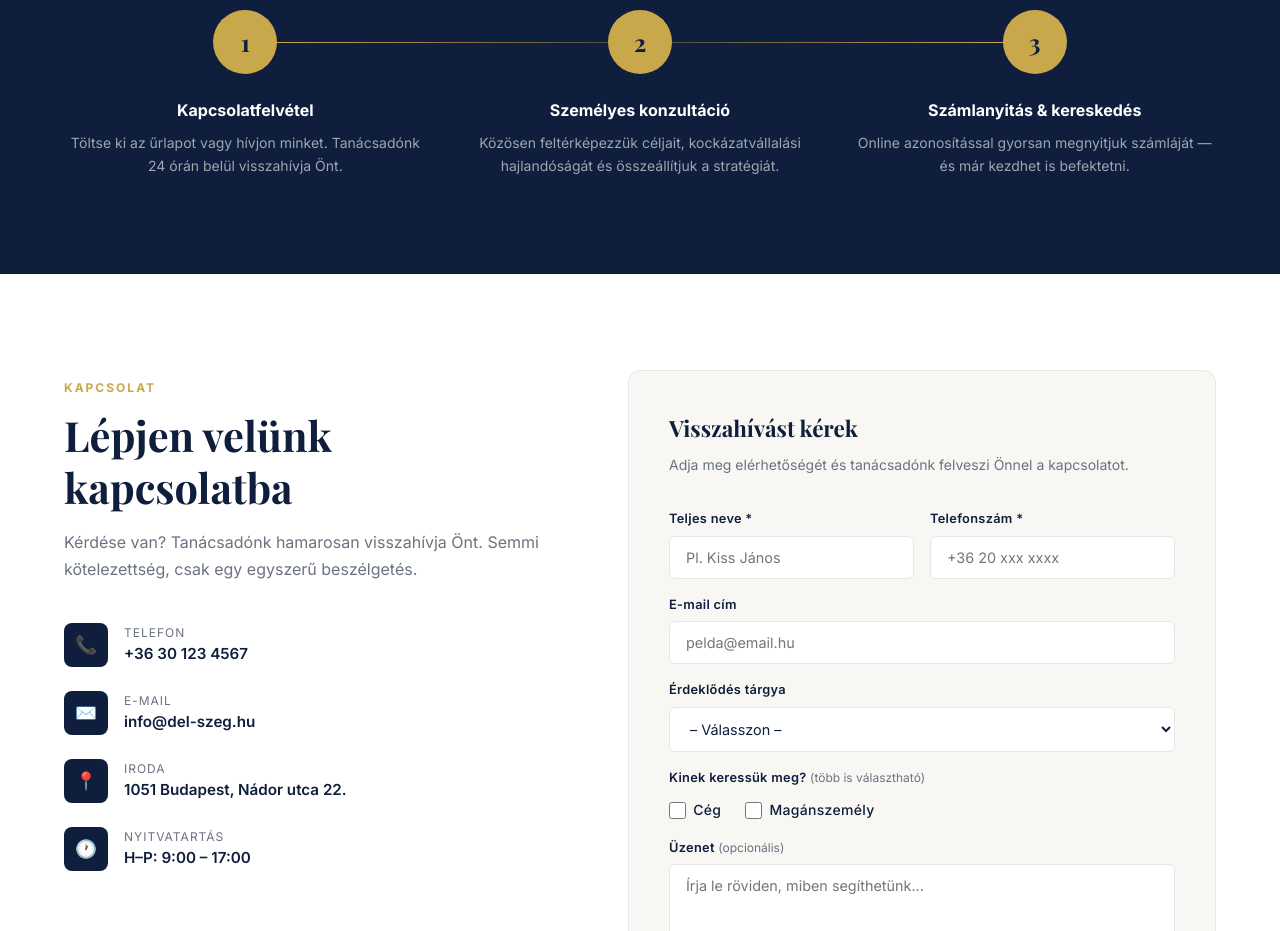
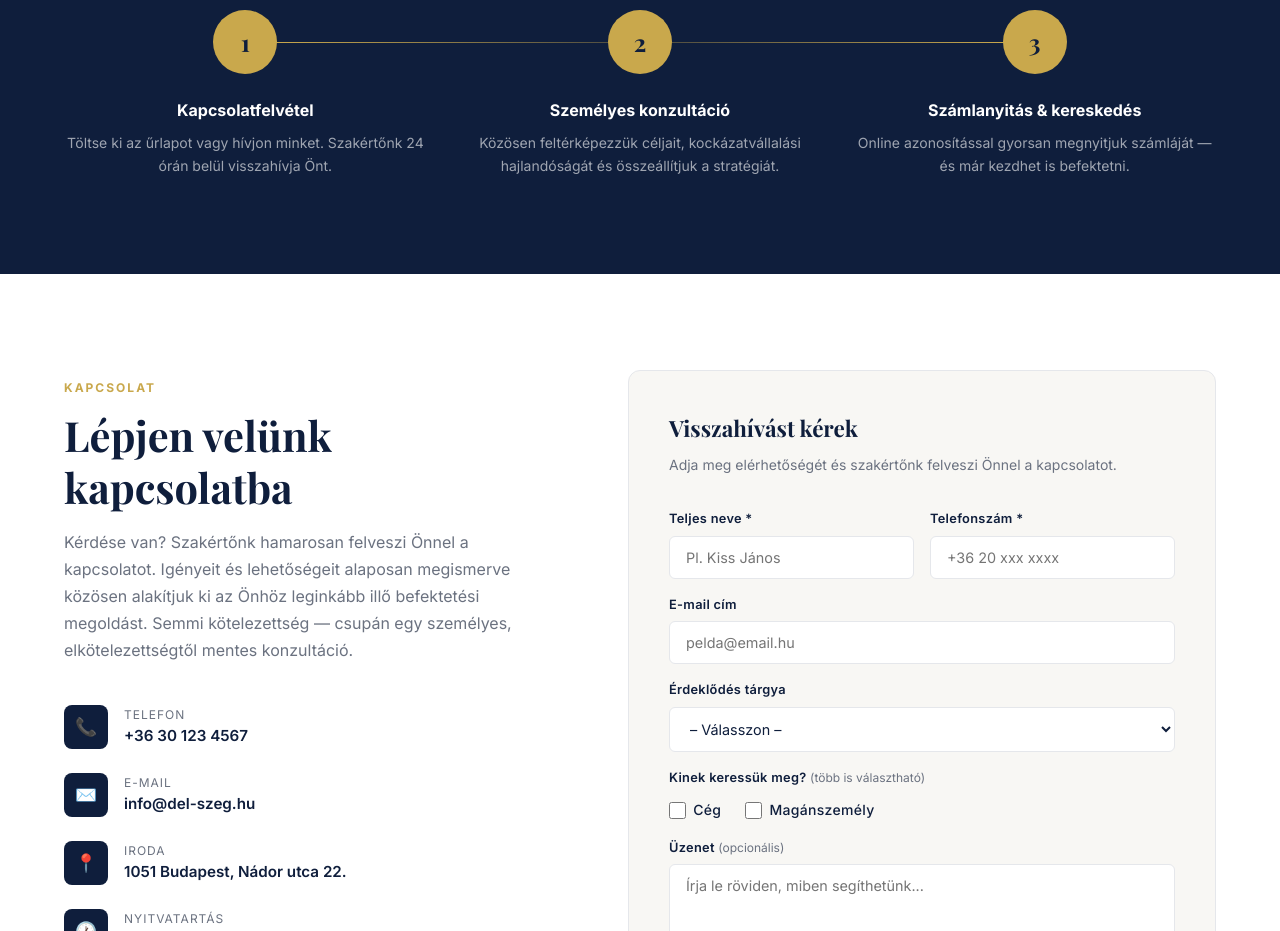
Before and after one commit to kissb22/del-szeg-website, a website: page index.html in a window 1280 px wide. Shown: the part 2520-3451 px from the top of the page. Drawn offline with nearby package versions, Linux system fonts and the light colour scheme.

Commit message:
Kapcsolat: szöveg bővítve, tanácsadó → szakértő csere

```diff
--- a/index.html
+++ b/index.html
@@ -959,7 +959,7 @@
     <div class="process-step">
       <div class="step-num">1</div>
       <div class="step-title">Kapcsolatfelvétel</div>
-      <p class="step-desc">Töltse ki az űrlapot vagy hívjon minket. Tanácsadónk 24 órán belül visszahívja Önt.</p>
+      <p class="step-desc">Töltse ki az űrlapot vagy hívjon minket. Szakértőnk 24 órán belül visszahívja Önt.</p>
     </div>
     <div class="process-step">
       <div class="step-num">2</div>
@@ -979,7 +979,7 @@
   <div class="contact-info">
     <div class="section-tag">Kapcsolat</div>
     <h2 class="section-title">Lépjen velünk<br />kapcsolatba</h2>
-    <p class="section-sub" style="margin-bottom: 2.5rem;">Kérdése van? Tanácsadónk hamarosan visszahívja Önt. Semmi kötelezettség, csak egy egyszerű beszélgetés.</p>
+    <p class="section-sub" style="margin-bottom: 2.5rem;">Kérdése van? Szakértőnk hamarosan felveszi Önnel a kapcsolatot. Igényeit és lehetőségeit alaposan megismerve közösen alakítjuk ki az Önhöz leginkább illő befektetési megoldást. Semmi kötelezettség — csupán egy személyes, elkötelezettségtől mentes konzultáció.</p>
 
     <div class="contact-detail">
       <div class="contact-detail-icon">📞</div>
@@ -1014,7 +1014,7 @@
   <div>
     <div class="contact-form" id="contact-form-wrapper">
       <h3 class="form-title">Visszahívást kérek</h3>
-      <p class="form-sub">Adja meg elérhetőségét és tanácsadónk felveszi Önnel a kapcsolatot.</p>
+      <p class="form-sub">Adja meg elérhetőségét és szakértőnk felveszi Önnel a kapcsolatot.</p>
 
       <form id="contact-form" novalidate>
         <div class="form-row">
@@ -1069,7 +1069,7 @@
       <div class="form-success" id="form-success">
         <div class="success-icon">✅</div>
         <h3>Köszönjük megkeresését!</h3>
-        <p>Tanácsadónk 24 órán belül visszahívja Önt a megadott telefonszámon.</p>
+        <p>Szakértőnk 24 órán belül visszahívja Önt a megadott telefonszámon.</p>
       </div>
     </div>
   </div>
```
